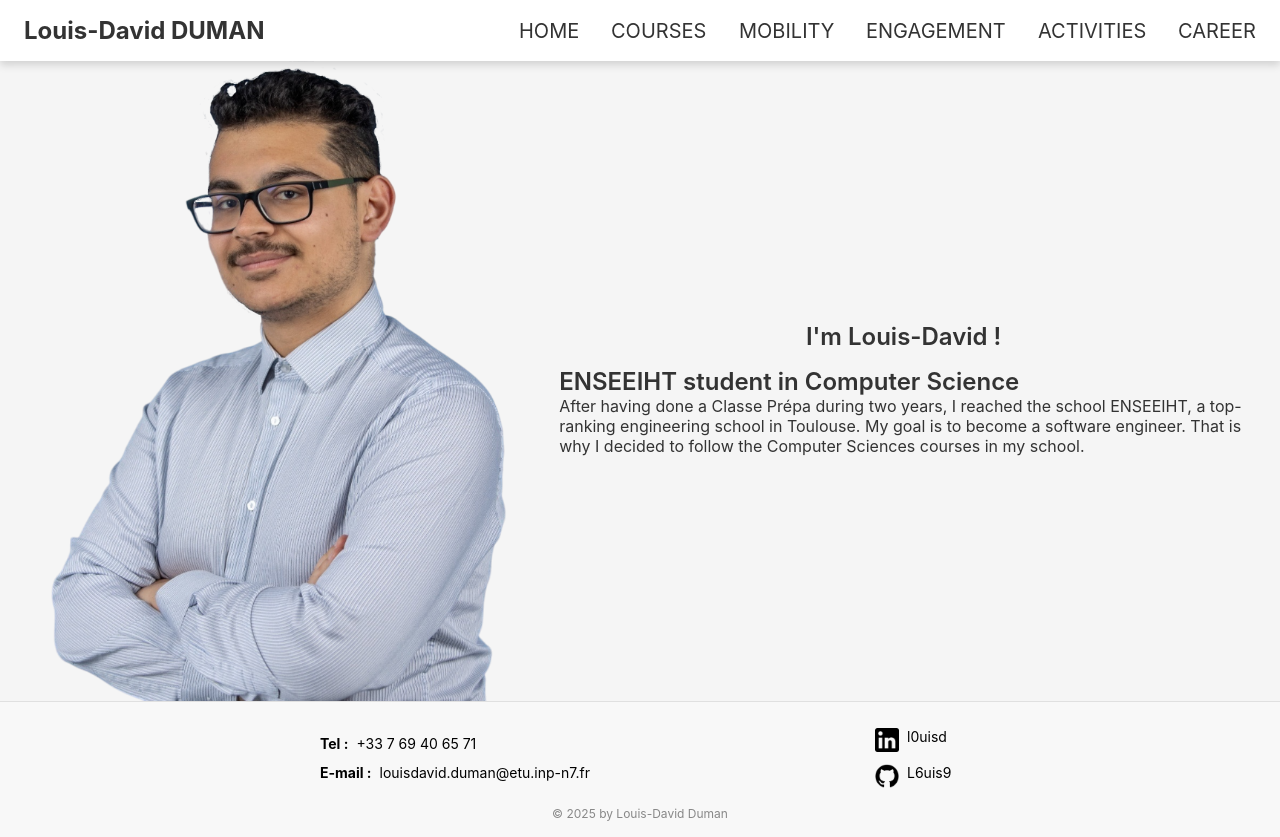
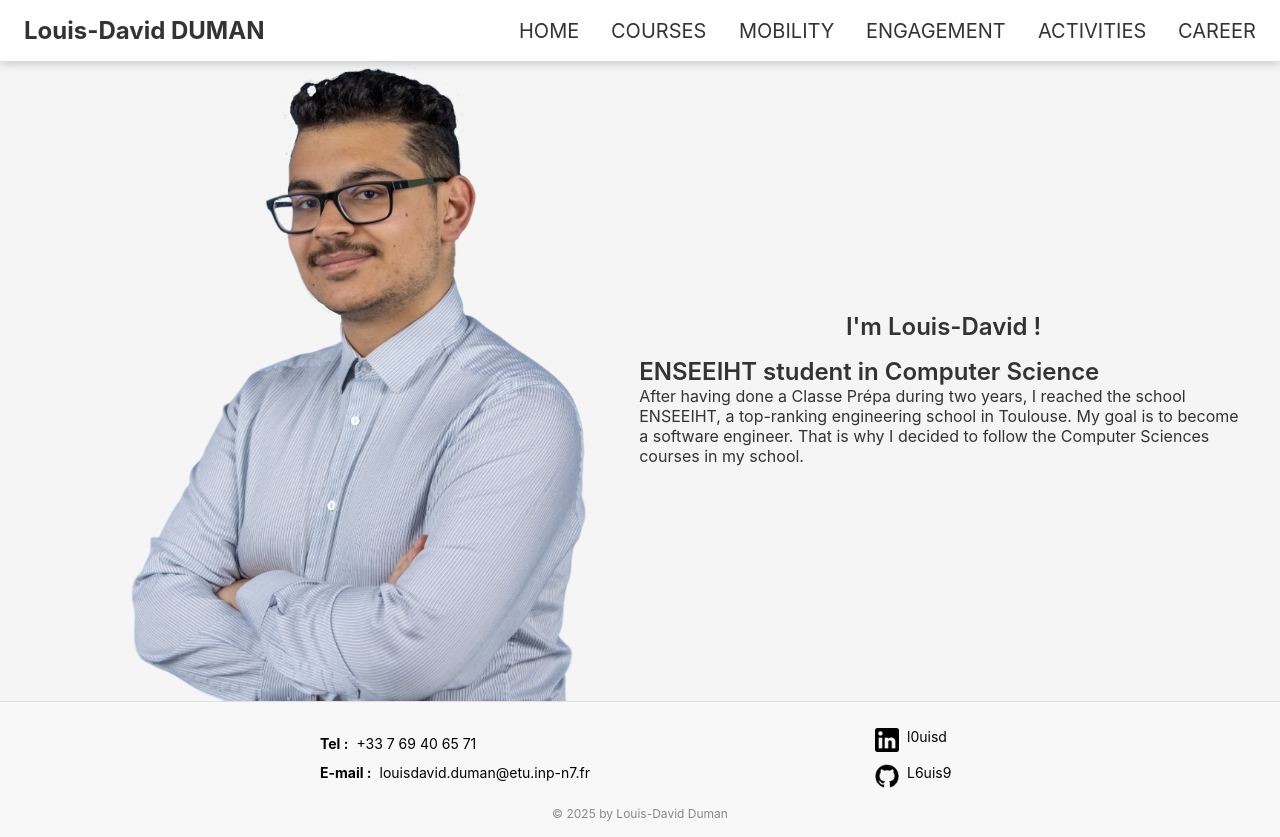
Before and after one commit to L6uis9/portfolio, an Angular app: page /home in a window 1280 px wide. Built offline with nearby package versions, Linux system fonts and the light colour scheme.

Commit message:
fix padding title

```diff
--- a/src/app/pages/home/home.scss
+++ b/src/app/pages/home/home.scss
@@ -16,7 +16,7 @@
   height: 100%;
   object-fit: cover;
   display: block;
-  border-radius: 10px;
+  padding-left: 5rem;
 }
 
 .hero-content {
@@ -54,6 +54,6 @@ h1 {
 
   .hero-content {
     width: 100%;
-    padding: 1rem 2rem;
+    padding: 1rem 0;
   }
 }
```
